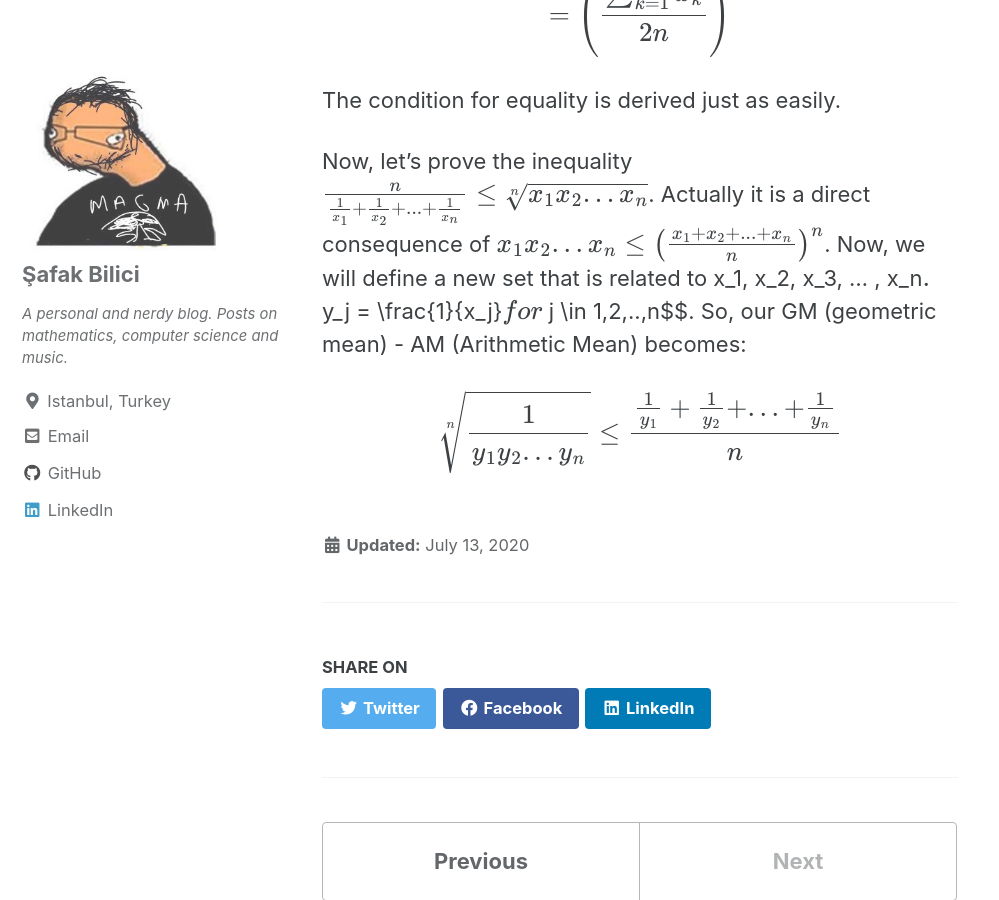
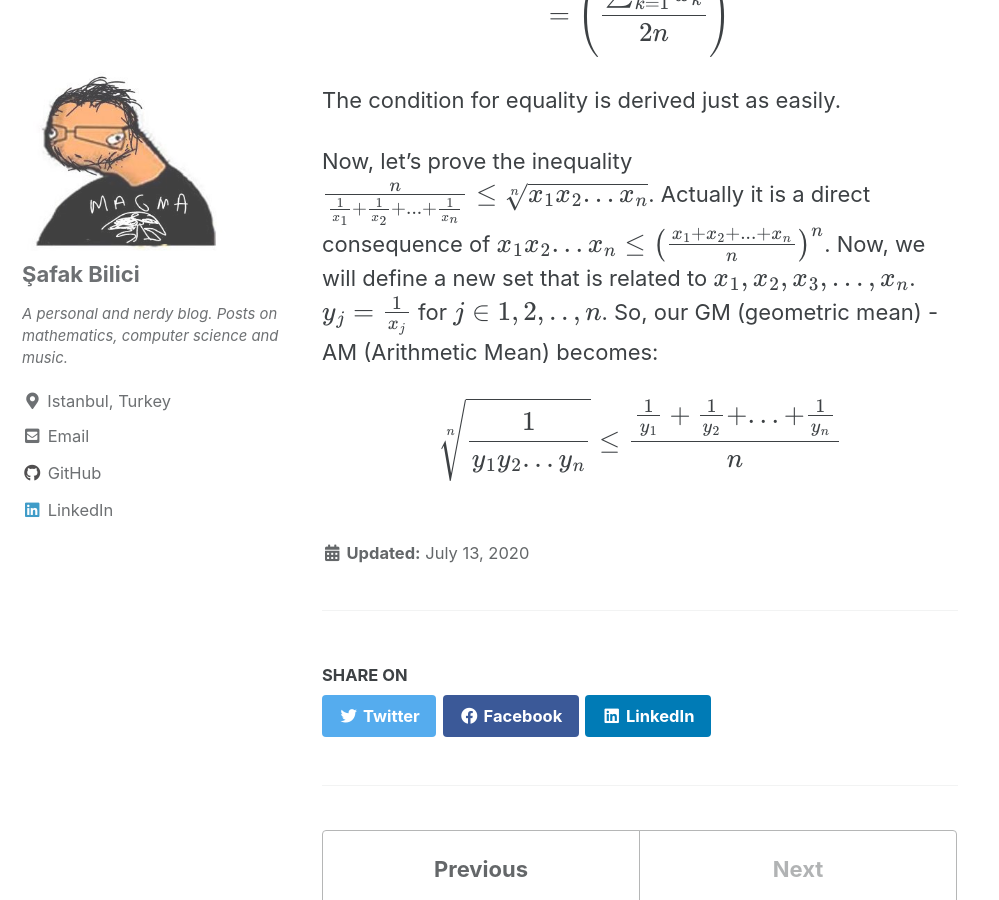
Before and after one commit to safakkbilici/safakkbilici.github.io, a Jekyll site: the page built from _posts/2020-07-19-weekly2.md, in a window 1280 px wide and 900 px high, scrolled down 2648 px. Shown: the whole window, without its empty margins (0-999 px from the left). Built offline with Jekyll 4.4.1, drawn with Linux system fonts in a browser that asks for light colours; cached includes are drawn as plain includes; formulas are drawn with MathJax 3.

Commit message:
workkkkkkkkkkkkkkkkkk

```diff
--- a/_posts/2020-07-19-weekly2.md
+++ b/_posts/2020-07-19-weekly2.md
@@ -60,6 +60,6 @@ $$\;\;\; = \left(\frac{\sum_{k=1}^{2n}x_k}{2n}\right)^{2n}$$
 
 The condition for equality is derived just as easily.
 
-Now, let's prove the inequality $$ \frac{n}{\frac{1}{x_1} + \frac{1}{x_2} + ... + \frac{1}{x_n}} \leq \sqrt[n]{x_1x_2...x_n}$$. Actually it is a direct consequence of $$ x_1 x_2...x_n \leq \left(\frac{x_1+x_2+...+x_n}{n}\right)^{n}$$. Now, we will define a new set that is related to $$$$x_1, x_2, x_3, ... , x_n$$. $$y_j = \frac{1}{x_j}$$ for $$ j \in 1,2,..,n$$. So, our GM (geometric mean) - AM (Arithmetic Mean) becomes:
+Now, let's prove the inequality $$ \frac{n}{\frac{1}{x_1} + \frac{1}{x_2} + ... + \frac{1}{x_n}} \leq \sqrt[n]{x_1x_2...x_n}$$. Actually it is a direct consequence of $$ x_1 x_2...x_n \leq \left(\frac{x_1+x_2+...+x_n}{n}\right)^{n}$$. Now, we will define a new set that is related to $$x_1, x_2, x_3, ... , x_n$$. $$y_j = \frac{1}{x_j}$$ for $$ j \in 1,2,..,n$$. So, our GM (geometric mean) - AM (Arithmetic Mean) becomes:
 
 $$\sqrt[n]{\frac{1}{y_1 y_2...y_n}} \leq \frac{\frac{1}{y_1}+\frac{1}{y_2}+...+\frac{1}{y_n}}{n}$$
```
